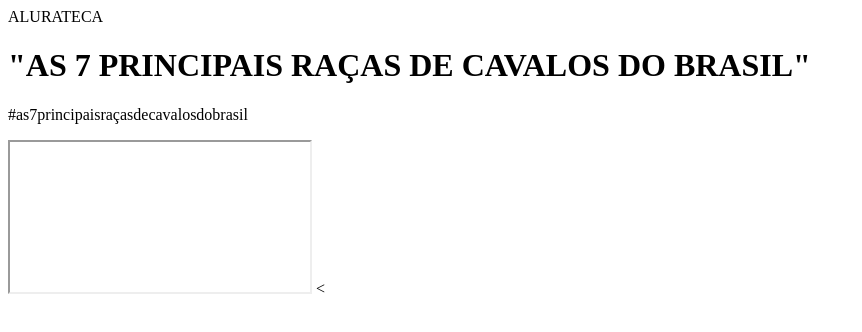
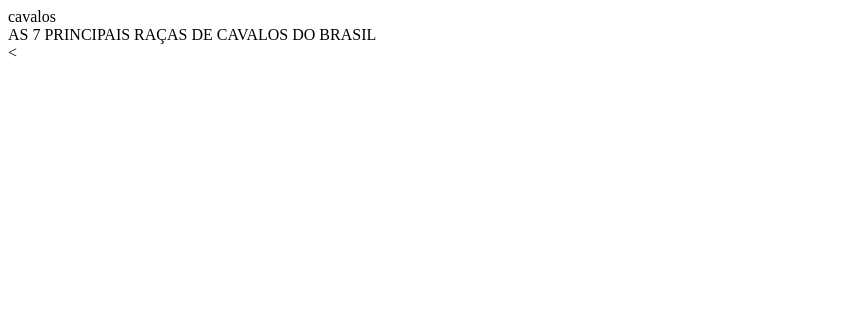
Before and after one commit to LUISAQS/videolulu, a plain HTML site: page index.html in a window 1280 px wide. Shown: the whole page, without its empty margins (0-862 px from the left). Drawn offline with Linux system fonts and the light colour scheme.

Commit message:
Update index.html

```diff
--- a/index.html
+++ b/index.html
@@ -1,24 +1,14 @@
-<html lang="pr-br">
-
+<!DOCTYPE html>
+<html lang="pt-br">
 <head>
-    <link rel="stylesheet"  hret="styles.css">
-    <title>alurateca</title>
+    <meta charse="UTF-8">
+    <meta name="viewport" content="width=device-width, initial-scale=1.0"
+    <title>cavalos</title>
 </head>
-
 <body>
-
-   </herader>ALURATECA</header>
-
-    <seletion>
-       <div>
-            <h1>"AS 7 PRINCIPAIS RAÇAS DE CAVALOS DO BRASIL"</h1>
-            <p>#as7principaisraçasdecavalosdobrasil</p>
-       </div>
-
-
-       <div>
-          <iframe>https://youtu.be/a6XnLooXRyU?si=qcVajpcDedlkTZJb</iframe>
-
+    <header>AS 7 PRINCIPAIS RAÇAS DE CAVALOS DO BRASIL</header>
+</body>
+</html>
 
 
 
```
